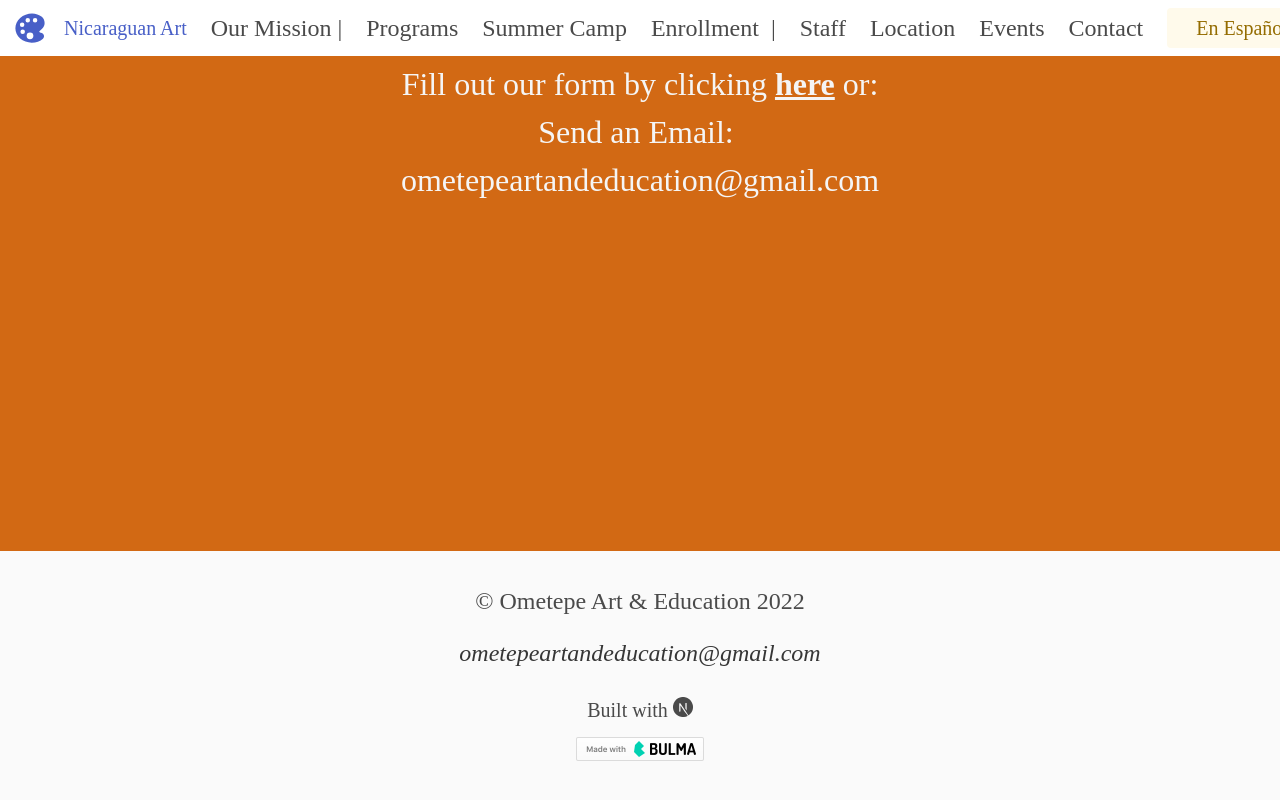
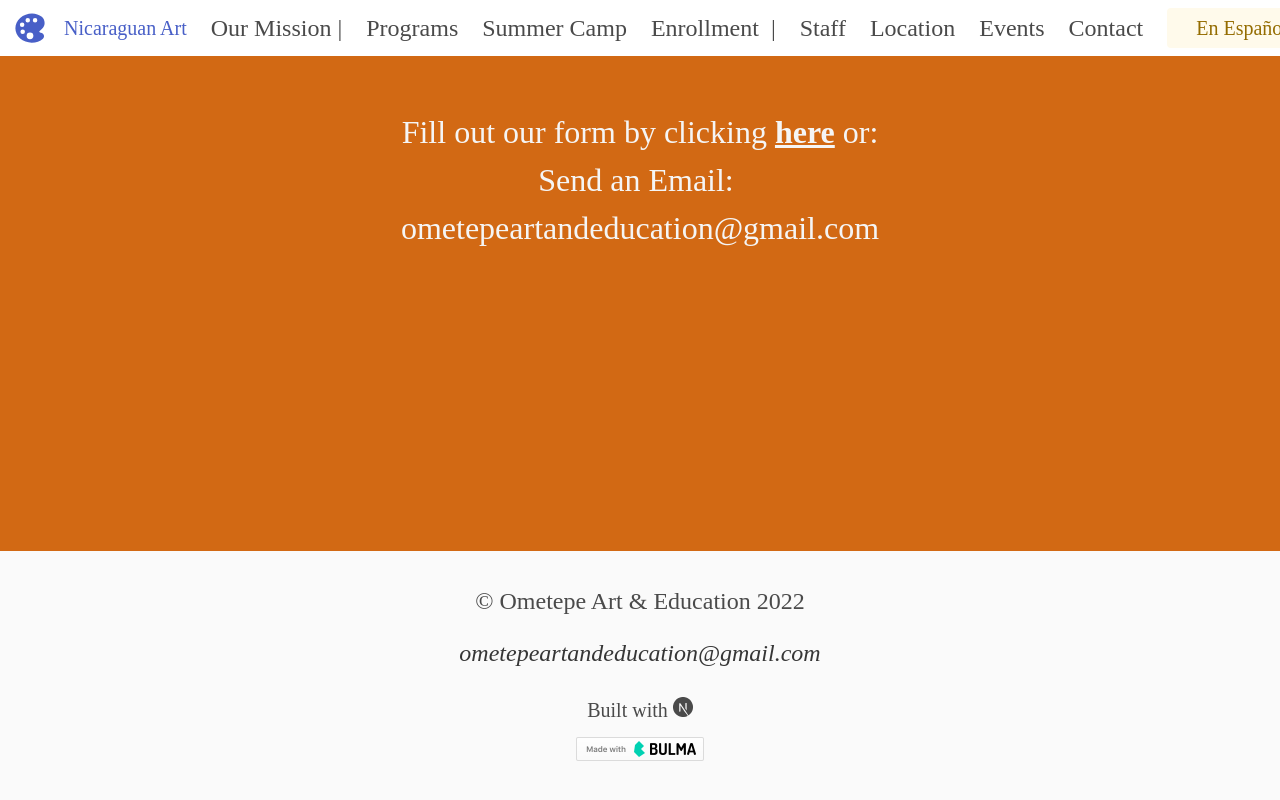
Before and after one commit to papadavis47/ometepe-art-and-education, a Next.js app: page /info/contact in a window 1280 px wide. Built offline with nearby package versions, Linux system fonts and the light colour scheme; a web font is replaced by a local one.

Commit message:
Fix issue with top margin on Layout main container

```diff
--- a/src/components/Layout/Layout.js
+++ b/src/components/Layout/Layout.js
@@ -5,7 +5,7 @@ const Layout = ({ children }) => {
   return (
     <div className='is-flex is-flex-direction-column is-fullheight-100vh'>
       <NavBar />
-      <main className='column ml-6 mr-6'>{children}</main>
+      <main className='column ml-6 mr-6 mt-6'>{children}</main>
       <Footer />
     </div>
   );
```
